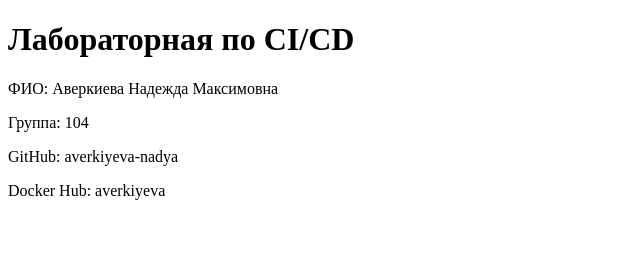
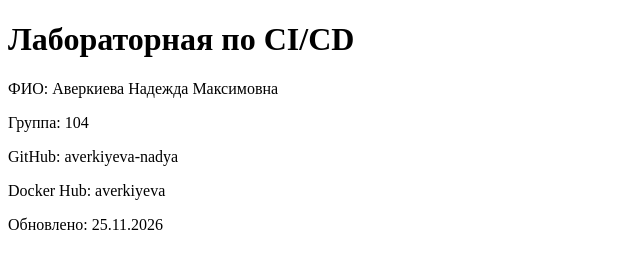
Before and after one commit to averkiyeva-nadya/averkiyeva-nadya-ci-cd-lab, a plain HTML site: page index.html in a window 1280 px wide. Shown: the whole page, without its empty margins (0-640 px from the left). Drawn offline with Linux system fonts and the light colour scheme.

Commit message:
pages: add update date

```diff
--- a/index.html
+++ b/index.html
@@ -10,5 +10,6 @@
   <p>Группа: 104</p>
   <p>GitHub: averkiyeva-nadya</p>
   <p>Docker Hub: averkiyeva</p>
+  <p>Обновлено: 25.11.2026</p>
 </body>
 </html>
```
